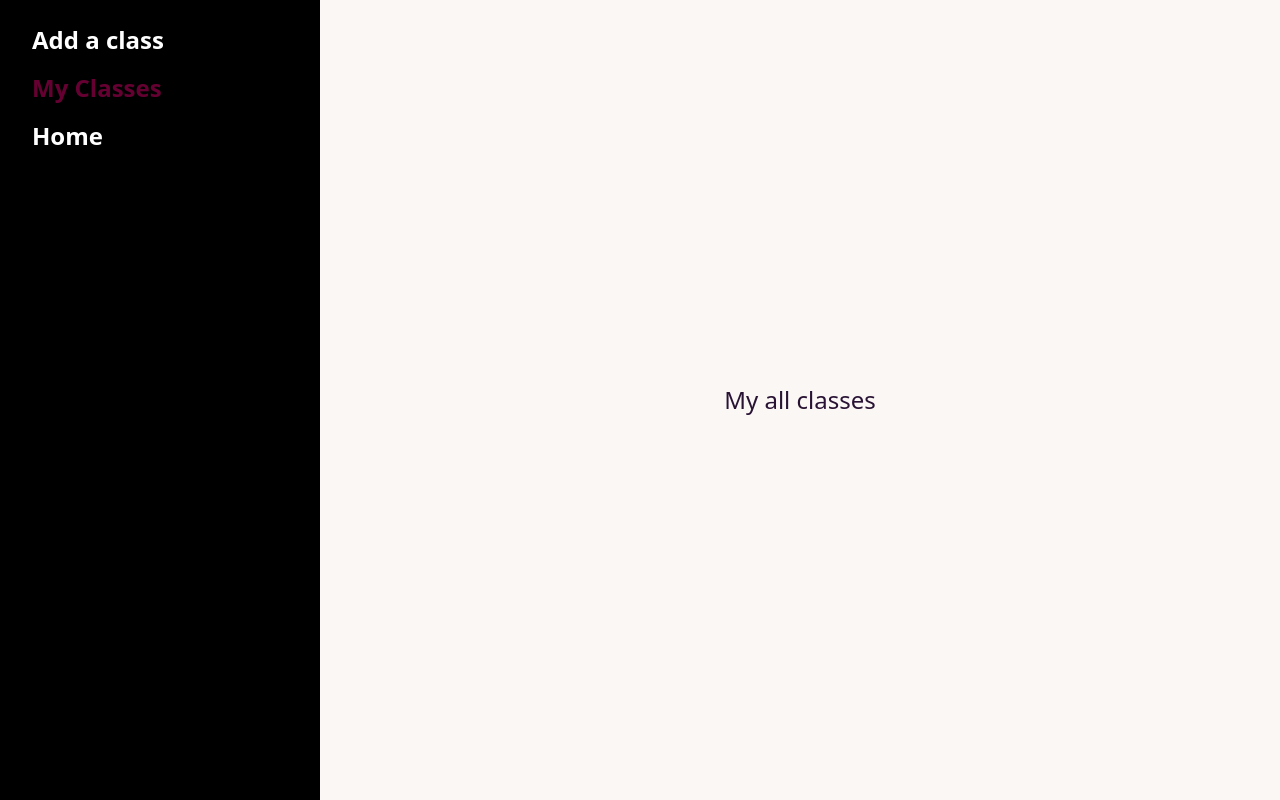
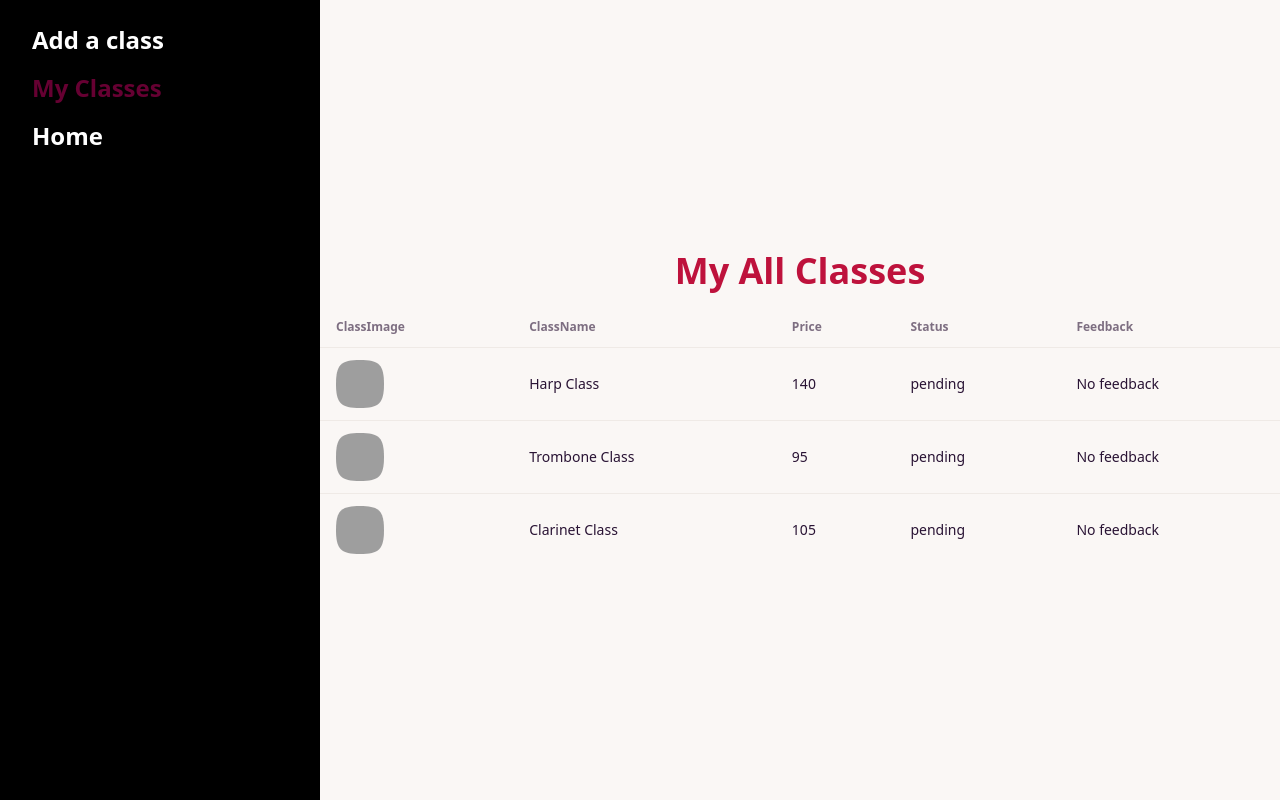
Before and after one commit to KKD98/music-mentor-client, a React (Vite) app: page /dashboard/myclasses in a window 1280 px wide. Built offline with nearby package versions, Linux system fonts and the light colour scheme; no server answers; sample sign-in values are in the browser's storage; grey boxes are pictures that could not be loaded.

Commit message:
My Classes ui done

```diff
--- a/src/components/pages/DashBoard/InstructorDashBoard/AddAClass.jsx
+++ b/src/components/pages/DashBoard/InstructorDashBoard/AddAClass.jsx
@@ -1,10 +1,16 @@
-import React from 'react';
+import React, { useContext } from 'react';
 import { Helmet } from 'react-helmet-async';
 import { useForm } from 'react-hook-form';
+import { AuthContext } from '../../../../providers/AuthProvider';
 
-const image_hosting_token=import.meta.env.VITE_IMAGE_UPLOAD_TOKEN;
+const image_hosting_token = import.meta.env.VITE_IMAGE_UPLOAD_TOKEN;
+
 
 const AddAClass = () => {
+    const { user } = useContext(AuthContext);
+    const {displayName, email, photoURL} = user;
+    console.log(user)
+
     const { register, handleSubmit, formState: { errors } } = useForm();
     const image_hosting_url = `https://api.imgbb.com/1/upload?key=${image_hosting_token}`;
 
@@ -19,11 +25,11 @@ const AddAClass = () => {
         })
             .then(res => res.json())
             .then(imgRes => {
-        if(imgRes.success){
+                if (imgRes.success) {
                     const imgURL = imgRes.data.display_url;
-            const classItem = data;
-            classItem.class_image = imgURL;
-            console.log(classItem)
+                    const { class_name, available_seats, price } = data;
+                    const newClass = { instructor_name:displayName, instructor_email: email, instructor_image: photoURL, class_name, class_image: imgURL, available_seats: parseInt(available_seats), price: parseFloat(price), status: "pending" };
+                    console.log(newClass)
                 }
             });
     };
@@ -41,7 +47,7 @@ const AddAClass = () => {
                         <label className="label">
                             <span className="label-text">Select Class Name*</span>
                         </label>
-                        <select defaultValue="Pick one" className="select select-bordered"  {...register("class_name", {required: true})}>
+                        <select defaultValue="Pick one" className="select select-bordered"  {...register("class_name", { required: true })}>
                             <option disabled>Pick one</option>
                             <option>Guitar</option>
                             <option>Piano</option>
@@ -58,7 +64,7 @@ const AddAClass = () => {
                             <span className="label-text">Class Image*</span>
                         </label>
                         <input type="file" className="file-input file-input-bordered w-full max-w-xs"
-                             {...register("class_image", {required: true})}
+                            {...register("class_image", { required: true })}
                         />
                     </div>
                     <div className="form-control w-full max-w-xs">
@@ -66,7 +72,7 @@ const AddAClass = () => {
                             <span className="label-text">Available Seats*</span>
                         </label>
                         <input type="text" placeholder="Available Seats" className="input input-bordered w-full max-w-xs"
-                            {...register("available_seats", {required: true})}
+                            {...register("available_seats", { required: true })}
                         />
                     </div>
                     <div className="form-control w-full max-w-xs">
@@ -74,7 +80,7 @@ const AddAClass = () => {
                             <span className="label-text">Price*</span>
                         </label>
                         <input type="text" placeholder="Price" className="input input-bordered w-full max-w-xs"
-                             {...register("price", {required: true})}
+                            {...register("price", { required: true })}
                         />
                     </div>
                     <div className='my-4 flex justify-center'>
--- a/src/components/pages/DashBoard/InstructorDashBoard/MyClasses.jsx
+++ b/src/components/pages/DashBoard/InstructorDashBoard/MyClasses.jsx
@@ -1,9 +1,66 @@
 import React from 'react';
+import { useEffect } from 'react';
+import { useState } from 'react';
+import { Helmet } from 'react-helmet-async';
 
 const MyClasses = () => {
+    const [classes, setClasses] = useState([]);
+
+    // TODO
+    useEffect(() => {
+        fetch('/allClasses.json')
+            .then(res => res.json())
+            .then(data => {
+                setClasses(data);
+            })
+            .catch(error => {
+                console.log('Error fetching data:', error);
+            });
+    }, []);
+
+    console.log(classes);
     return (
-        <div>
-            <p className='text-2xl'>My all classes</p>
+        <div className='w-full'>
+            <Helmet>
+                <title>MyClasses | MusicMentor</title>
+            </Helmet>
+            <h1 className='text-center text-4xl text-rose-700 font-semibold my-4'>My All Classes</h1>
+            <div className="overflow-x-auto">
+                <table className="table">
+                    {/* head */}
+                    <thead>
+                        <tr>
+                            <th>ClassImage</th>
+                            <th>ClassName</th>
+                            <th>Price</th>
+                            <th>Status</th>
+                            <th>Feedback</th>
+                        </tr>
+                    </thead>
+                    <tbody>
+                        {classes.map(myClass =>
+                            <tr key={myClass._id}>
+                            <td>
+                                <div className="flex items-center space-x-3">
+                                    <div className="avatar">
+                                        <div className="mask mask-squircle w-12 h-12">
+                                            <img src={myClass.classImage} alt="Avatar Tailwind CSS Component" />
+                                        </div>
+                                    </div>
+                                </div>
+                            </td>
+                            <td>
+                               {myClass.className}
+                            </td>
+                            <td>{myClass.price}</td>
+                            <td>{myClass.status}</td>
+                            <td>{myClass.feedback? myClass.feedback : "No feedback"}</td>
+                        </tr>
+                        )}
+
+                       </tbody>
+                </table>
+            </div>
         </div>
     );
 };
--- /dev/null
+++ b/src/hooks/useAuth.jsx
@@ -0,0 +1,8 @@
+import { useContext } from "react"
+import { AuthContext } from "../providers/AuthProvider"
+
+const useAuth = () => {
+    const auth = useContext(AuthContext);
+    return auth;
+}
+export default useAuth;
--- /dev/null
+++ b/src/hooks/useAxiosSecure.jsx
@@ -0,0 +1,40 @@
+import { useEffect } from 'react';
+import axios from 'axios';
+import { useNavigate } from 'react-router-dom';
+import useAuth from './useAuth';
+
+const useAxiosSecure = () => {
+    const { logOut } = useAuth();
+    const navigate = useNavigate();
+
+
+    const axiosSecure = axios.create({
+        baseURL: 'http://localhost:5000',
+    });
+
+    useEffect(() => {
+        axiosSecure.interceptors.request.use((config) => {
+            const token = localStorage.getItem('access-token');
+            if (token) {
+                config.headers.Authorization = `Bearer ${token}`;
+            }
+            return config;
+        });
+
+        axiosSecure.interceptors.response.use(
+            (response) => response,
+            async (error) => {
+                if (error.response && (error.response.status === 401 || error.response.status === 403)) {
+                    await logOut();
+                    navigate('/login');
+                }
+                return Promise.reject(error);
+            }
+        );
+
+    }, [navigate, logOut, axiosSecure]);
+
+    return axiosSecure;
+};
+
+export default useAxiosSecure;
```
Lines whose indentation alone changed are shown as unchanged.
